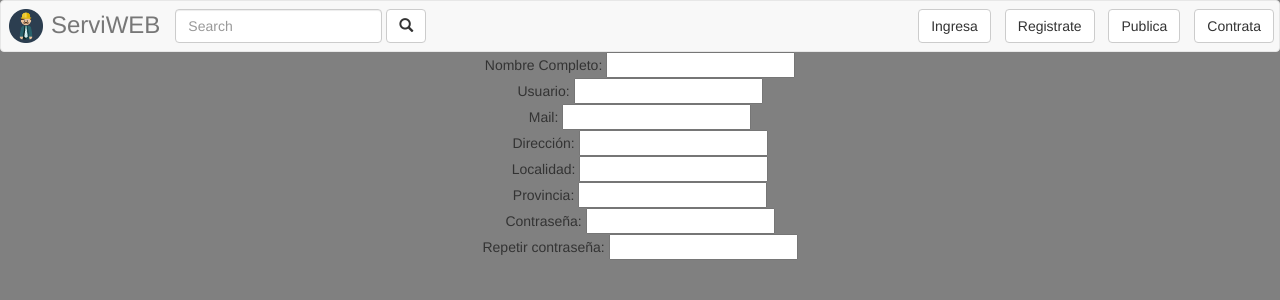
After one commit to Tomjunor/ProyectoFinal, a PHP site: page /Login.html in a window 1280 px wide. The commit adds this page. Shown: the top 300 px of the page. Run offline with PHP 8.4, Linux system fonts and the light colour scheme.

Commit message:
Commit del login y el css con agregados para el login
Falta modificar varias de las cosas estructurales y visuales

```diff
--- /dev/null
+++ b/Login.html
@@ -0,0 +1,64 @@
+<!DOCTYPE html>
+<html>
+  <head>
+    <meta charset="utf-8">
+    <title>ServiWEB</title>
+
+    <!-- Bootstrap -->
+    <link href="https://maxcdn.bootstrapcdn.com/bootstrap/3.3.7/css/bootstrap.min.css" rel="stylesheet" integrity="sha384-BVYiiSIFeK1dGmJRAkycuHAHRg32OmUcww7on3RYdg4Va+PmSTsz/K68vbdEjh4u" crossorigin="anonymous">
+    <link rel="stylesheet" href="https://maxcdn.bootstrapcdn.com/bootstrap/3.3.7/js/bootstrap.min.js">
+
+    <!-- CSS -->
+    <link rel="stylesheet" href="css/styles.css">
+
+  </head>
+  <body>
+    <nav class="navbar navbar-default">
+      <div class="container-fluid">
+        <div class="navbar-header">
+          <a class="navbar-brand" href="">
+            <img alt="Brand" src="img/logo.png">
+            <h3>ServiWEB</h3>
+          </a>
+        </div>
+        <form class="navbar-form navbar-left">
+          <div class="form-group">
+            <input type="text" class="form-control" placeholder="Search">
+          </div>
+           <button type="submit" class="btn btn-default">
+              <span class="glyphicon glyphicon-search" aria-hidden="true"></span>
+           </button>
+         </form>
+         <div class="navbar-right navbar-btns">
+           <button type="button" class="btn btn-default navbar-btn">Ingresa</button>
+           <button type="button" class="btn btn-default navbar-btn">Registrate</button>
+           <button type="button" class="btn btn-default navbar-btn">Publica</button>
+           <button type="button" class="btn btn-default navbar-btn">Contrata</button>
+         </div>
+      </div>
+    </nav>
+
+    <section>
+      <div class="Registerbox">
+        <form class="formregistro" action="index.html" method="post">
+          Nombre Completo:
+          <input type="text" name="firstname" value=""><br>
+          Usuario:
+          <input type="text" name="lastname" value=""><br>
+          Mail:
+          <input type="text" name="inbox" value=""><br>
+          Dirección:
+          <input type="text" name="adress" value=""><br>
+          Localidad:
+          <input type="text" name="barrio" value=""><br>
+          Provincia:
+          <input type="text" name="provincia" value=""><br>
+          Contraseña:
+          <input type="text" name="pw" value=""><br>
+          Repetir contraseña:
+          <input type="text" name="pw2" value=""><br>
+
+        </form>
+
+      </div>
+    </section>
--- a/css/styles.css
+++ b/css/styles.css
@@ -60,6 +60,10 @@ text-align: center;
   margin-bottom: 10px;
   background-color: rgba(200, 0, 0, 0.5);
 }
+.formregistro {
+  background-color: whithe;
+  text-align: inherit;
+}
 
 footer {
   width: 100%;
```
